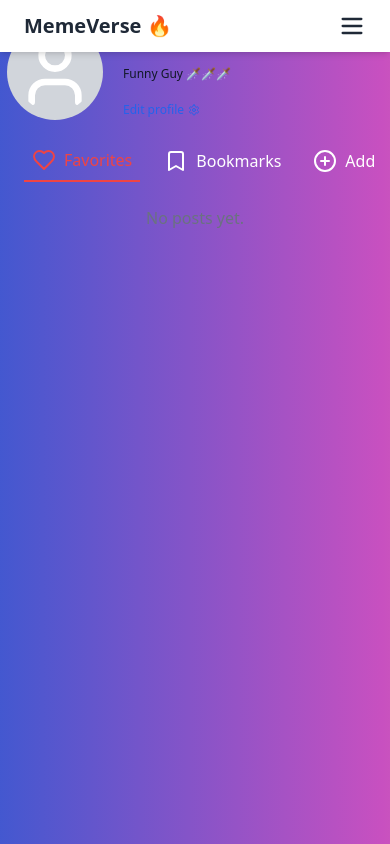
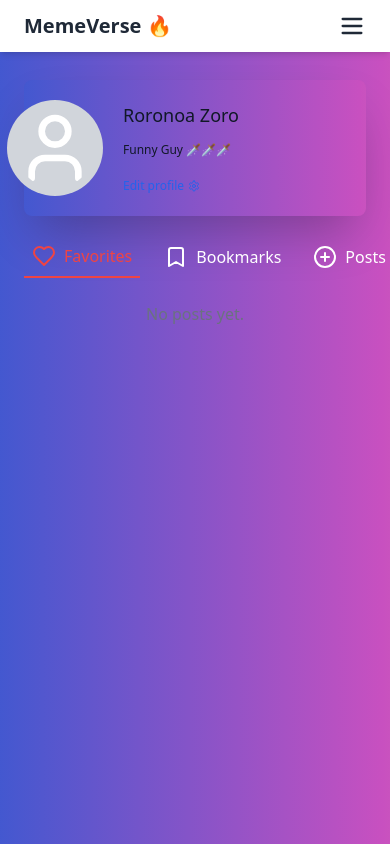
Before and after one commit to kprashanthid/memeverse, a Next.js app: page /profile in a window 390 px wide. Built offline with nearby package versions, Linux system fonts and the light colour scheme.

Commit message:
ui changes

```diff
--- a/app/leaderboard/page.tsx
+++ b/app/leaderboard/page.tsx
@@ -63,19 +63,19 @@ export default function LeaderboardPage() {
         <AnimatedBackground animationName="starryNight" blendMode="Overlay" />
       )}
       <div className="flex flex-col w-full h-screen items-center">
-        <h1 className="text-3xl font-bold mt-20">🏆 Leaderboard</h1>
-        <p className="text-gray-600 dark:text-gray-400">
-          Top 10 Most Liked Memes
-        </p>
+        <h1 className="text-3xl font-bold mt-20 text-white sm:mb-5 mb-2 text-center">
+          🏆 Leaderboard
+        </h1>
+        <p className="text-white text-center ml-5">Top 10 Most Liked Memes</p>
 
         {leaderboard.length === 0 ? (
           <p className="mt-4">No likes yet! Start liking memes!</p>
         ) : (
-          <div className="mt-6 w-full max-w-lg">
+          <div className="mt-6 w-full max-w-lg sm:px-0 px-5">
             {leaderboard.map((meme, index) => (
               <div
                 key={meme.id}
-                className="flex items-center bg-white dark:bg-gray-800 p-3 rounded-lg shadow-2xl mb-2"
+                className="flex items-center border-white border-2 text-white dark:bg-gray-800 py-2 px-2 rounded-lg shadow-2xl mb-2"
               >
                 <span className="text-xl font-bold w-8">{index + 1}.</span>
                 <Image
--- a/app/profile/page.tsx
+++ b/app/profile/page.tsx
@@ -58,10 +58,10 @@ export default function ProfilePage() {
         className={clsx(
           darkMode
             ? "min-h-screen w-full"
-            : "min-h-screen  bg-gradient-to-r from-[#4158D0] via-[#C850C0] to-[#FFCC70] bg-[length:200%_200%] animate-gradient"
+            : "min-h-screen bg-gradient-to-r from-[#4158D0] via-[#C850C0] to-[#FFCC70] bg-[length:200%_200%] animate-gradient"
         )}
       >
-        <div className="flex flex-row flex-1 w-full">
+        <div className="flex sm:flex-row flex-col flex-1 w-full">
           <div className="hidden sm:block sm:min-w-80 h-screen">
             <Sidebar />
           </div>
@@ -74,8 +74,14 @@ export default function ProfilePage() {
               blendMode="Overlay"
             />
           )}
-          <div className=" p-6 text-center w-full">
-            <div className="flex flex-1 items-center sm:gap-24 gap-5 justify-center">
+          <div className="p-6 text-center w-full mt-14 sm:mt-0">
+            <div
+              className={clsx(
+                darkMode
+                  ? "flex flex-1 items-center sm:gap-24 gap-5 justify-center border-white border-2 py-5 rounded-lg shadow-2xl"
+                  : "flex flex-1 items-center sm:gap-24 gap-5 justify-center bg-white py-5 rounded-lg shadow-2xl bg-gradient-to-r from-[#4158D0] via-[#C850C0] to-[#FFCC70] bg-[length:200%_200%] animate-gradient"
+              )}
+            >
               <label htmlFor="avatar-upload" className="cursor-pointer">
                 {profile.avatar ? (
                   <Image
--- a/components/profile-tab.tsx
+++ b/components/profile-tab.tsx
@@ -3,10 +3,14 @@ import { Bookmark, Heart, PlusCircle } from "lucide-react";
 import { useSelector } from "react-redux";
 import { RootState } from "@/store";
 import Image from "next/image";
+import MemeCard from "./MemeCard";
 
 export default function ProfileTable() {
   const [activeTab, setActiveTab] = useState("favorites");
   const likedMemes = useSelector((state: RootState) => state.memes.likedMemes);
+  const uploadedMemes = useSelector(
+    (state: RootState) => state.memes.uploadedMemes
+  );
 
   return (
     <div>
@@ -44,7 +48,7 @@ export default function ProfileTable() {
           onClick={() => setActiveTab("add")}
         >
           <PlusCircle className="w-6 h-6" />
-          <span>Add</span>
+          <span>Posts</span>
         </button>
       </div>
 
@@ -56,17 +60,20 @@ export default function ProfileTable() {
                 {likedMemes.length === 0 ? (
                   <p className="text-center text-gray-500">No posts yet.</p>
                 ) : (
-                  <div className="grid sm:grid-cols-3 grid-cols-1 gap-1 md:gap-4 mt-4">
+                  <div className="grid sm:grid-cols-4 grid-cols-1 gap-1 md:gap-4 mt-4">
                     {likedMemes.map((meme) => (
                       <div key={meme.id} className="relative group">
+                        <div className="bg-white rounded-lg p-5 flex flex-col gap-5">
                           <Image
                             width={150}
                             height={150}
                             src={meme.url}
                             alt={meme.name}
-                          className="h-80 w-80 object-cover"
+                            className="h-80 w-80 object-cover rounded-lg shadow-lg"
                           />
-                        <div className="absolute inset-0 bg-black bg-opacity-0 group-hover:bg-opacity-30 transition duration-300 flex items-center justify-center">
+                          <span>{meme.name}</span>
+                        </div>
+                        <div className="absolute rounded-lg shadow-lg inset-0 bg-black bg-opacity-0 group-hover:bg-opacity-30 transition duration-300 flex items-center justify-center">
                           <p className="text-white font-bold opacity-0 group-hover:opacity-100 transition duration-300">
                             {meme.name}
                           </p>
@@ -82,10 +89,18 @@ export default function ProfileTable() {
         {activeTab === "bookmarks" && (
           <div className="">
             {" "}
-            <p>Bookmarks content here...</p>
+            <p className="text-white">Yet to be implemented here...</p>
           </div>
         )}
-        {activeTab === "add" && <p>Add new content here...</p>}
+        {activeTab === "add" && (
+          <>
+            <div className="grid grid-cols-1 md:grid-cols-3 lg:grid-cols-4 gap-4 relative z-10">
+              {uploadedMemes.map((meme) => (
+                <MemeCard key={meme.id} meme={meme} />
+              ))}
+            </div>
+          </>
+        )}
       </div>
     </div>
   );
```
Lines whose indentation alone changed are shown as unchanged.
